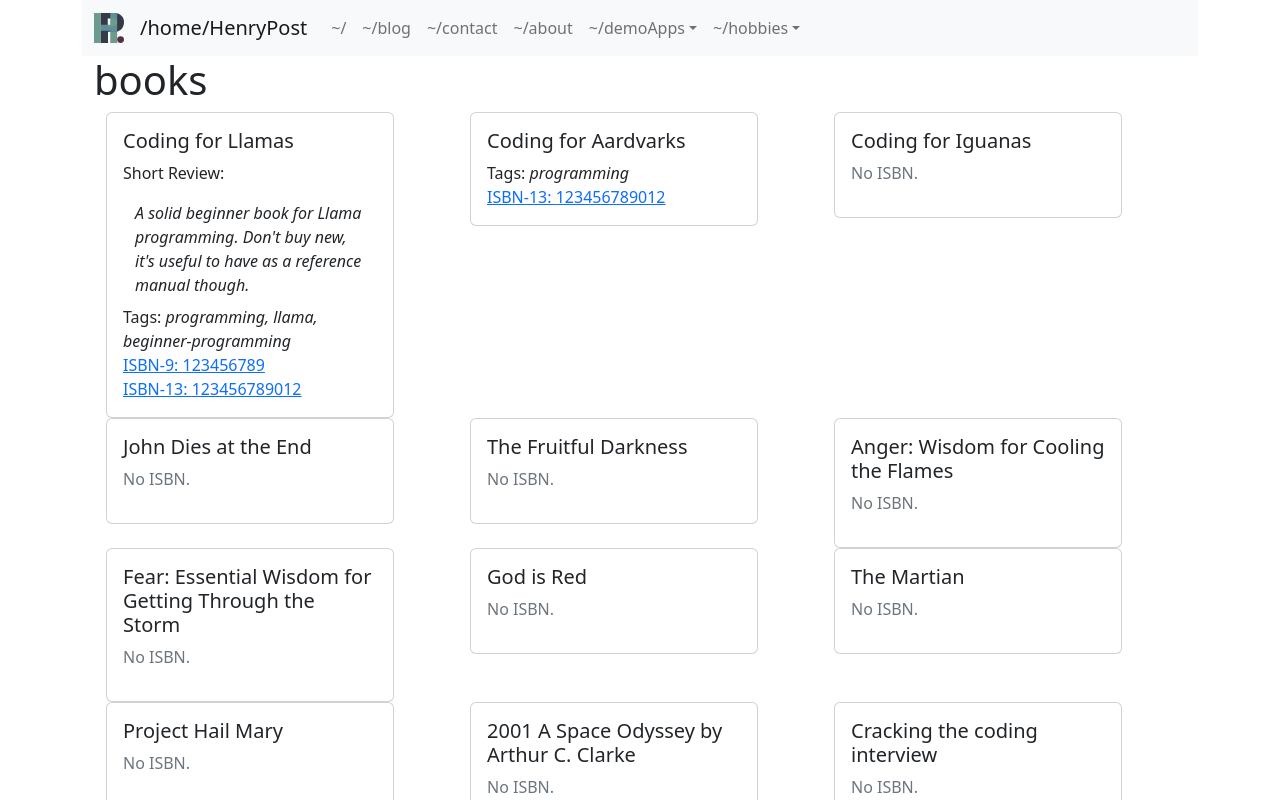
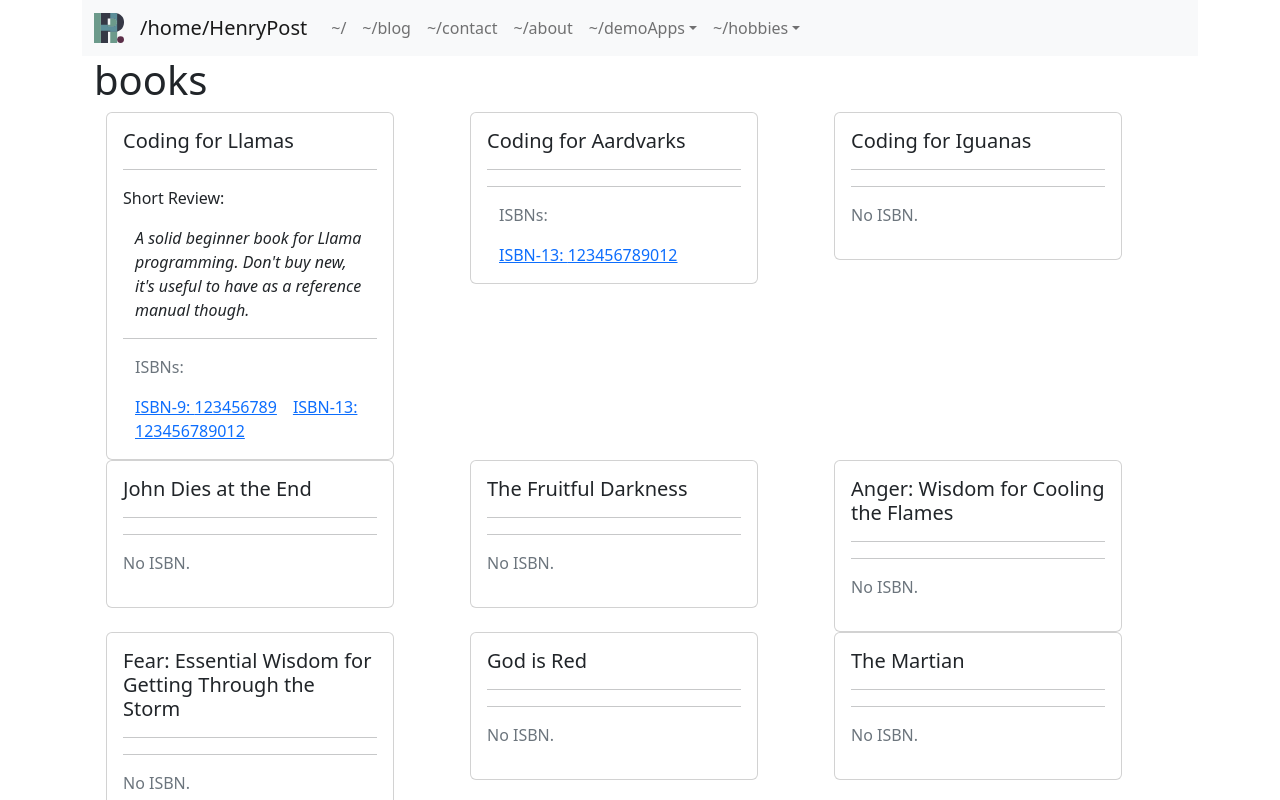
Before and after one commit to meltingscales/henrypost.net, a React (Create React App) app: page /hobbies/books in a window 1280 px wide. Shown: the top 800 px of the page. Built offline with nearby package versions, Linux system fonts and the light colour scheme.

Commit message:
move render to MBookReview

```diff
--- a/src/component/CBookReview.tsx
+++ b/src/component/CBookReview.tsx
@@ -2,27 +2,6 @@ import {Card, Container} from "react-bootstrap";
 import {EltBookReviewProps} from "../pages/hobbies/Books";
 
 export const CBookReview = ({bookReview}: EltBookReviewProps) => {
-
-    var eltISBNLinks: JSX.Element[] = [];
-
-    if (bookReview.hasIsbn9()) {
-        eltISBNLinks.push(bookReview.renderISBN9())
-    }
-
-    if (bookReview.hasIsbn13()) {
-
-        if (bookReview.hasBothISBNs()) {
-            eltISBNLinks.push(<br/>) //add spacing if 2 ISBNs
-        }
-
-        eltISBNLinks.push(bookReview.renderISBN13())
-    }
-
-    if (eltISBNLinks.length === 0) {
-        eltISBNLinks.push(<>
-            <p className={'text-muted'}>No ISBN.</p>
-        </>)
-    }
 
     var eltShortReview = <></>;
     if (bookReview.hasShortReview()) {
@@ -37,7 +16,7 @@ export const CBookReview = ({bookReview}: EltBookReviewProps) => {
         )
     }
 
-    var eltTags = <></>;
+    var eltTags: JSX.Element = <></>;
     if (bookReview.data.tags) {
         eltTags = (
             <aside>
@@ -47,19 +26,21 @@ export const CBookReview = ({bookReview}: EltBookReviewProps) => {
 
     }
 
-    var eltLongReview = <></>
+    var eltLongReview: JSX.Element = <></>
     if (bookReview.data.longReview) {
         eltLongReview = <aside>{bookReview.data.longReview}</aside>
     }
+
 
     return <>
         <Card style={{width: '18rem'}}>
             <Card.Body>
                 <Card.Title>{bookReview.data.title}</Card.Title>
-                {eltShortReview}
-                {eltLongReview}
-                {eltTags}
-                {eltISBNLinks}
+                <hr/>
+                {eltShortReview ? eltShortReview : <hr/>}
+                {eltLongReview ? eltLongReview : <hr/>}
+                {eltTags === <></> ? eltTags : <hr/>}
+                {bookReview.renderBothISBNs()}
             </Card.Body>
         </Card>
     </>
--- a/src/model/MBookReview.tsx
+++ b/src/model/MBookReview.tsx
@@ -18,10 +18,6 @@ export class MBookReview extends MGenericMediaReview {
         this.data = data;
     }
 
-    hasBothISBNs(): boolean {
-        return (this.hasIsbn9() && this.hasIsbn13())
-    }
-
     static from_json(param: TBookReview) {
         return new MBookReview(param)
     }
@@ -39,8 +35,24 @@ export class MBookReview extends MGenericMediaReview {
         return books
     }
 
+    hasBothISBNs(): boolean {
+        return (this.hasIsbn9() && this.hasIsbn13())
+    }
+
+    hasNoISBNs():boolean{
+        return ((!this.hasIsbn9()) && (!this.hasIsbn13()))
+    }
+
     renderBothISBNs() {
+
+        if (this.hasNoISBNs()) {
+            return <>
+                <p className={'text-muted'}>No ISBN.</p>
+            </>
+        }
+
         return <Container>
+            <p className={'text-muted'}>ISBNs:</p>
             {this.hasIsbn9() ? this.renderISBN9() : <></>}
             {this.hasIsbn13() ? this.renderISBN13() : <></>}
         </Container>
```
